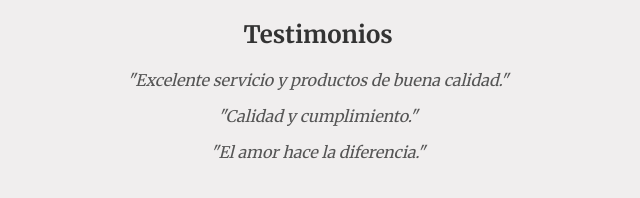
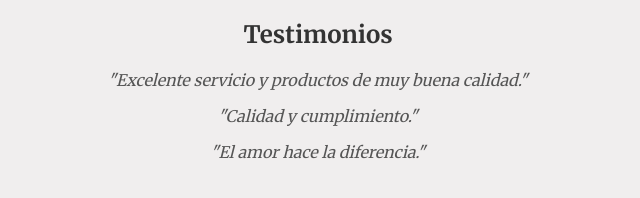
Before and after one commit to juandiego2205/juandiego2205.github.io, a plain HTML site: page index.html in a window 1280 px wide. Shown: the part 1329-1527 px from the top of the page, 322-962 px from the left. Drawn offline with Linux system fonts and the light colour scheme.

Commit message:
Update index.html

```diff
--- a/index.html
+++ b/index.html
@@ -80,7 +80,7 @@
         <section id="testimonios" class="testimonios">
             <h2>Testimonios</h2>
             <div class="testimonio">
-                <p>"Excelente servicio y productos de buena calidad."</p>
+                <p>"Excelente servicio y productos de muy buena calidad."</p>
 
             </div>
             <div class="testimonio">
```
